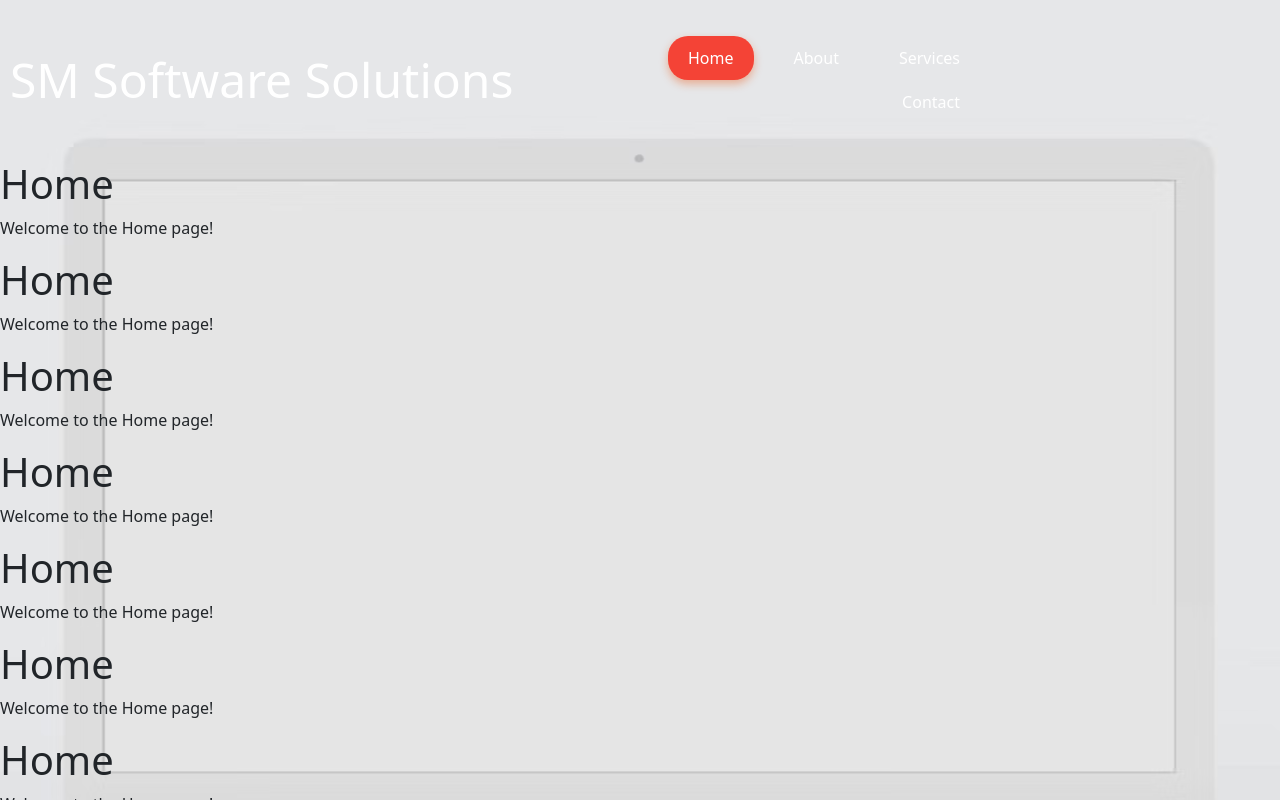
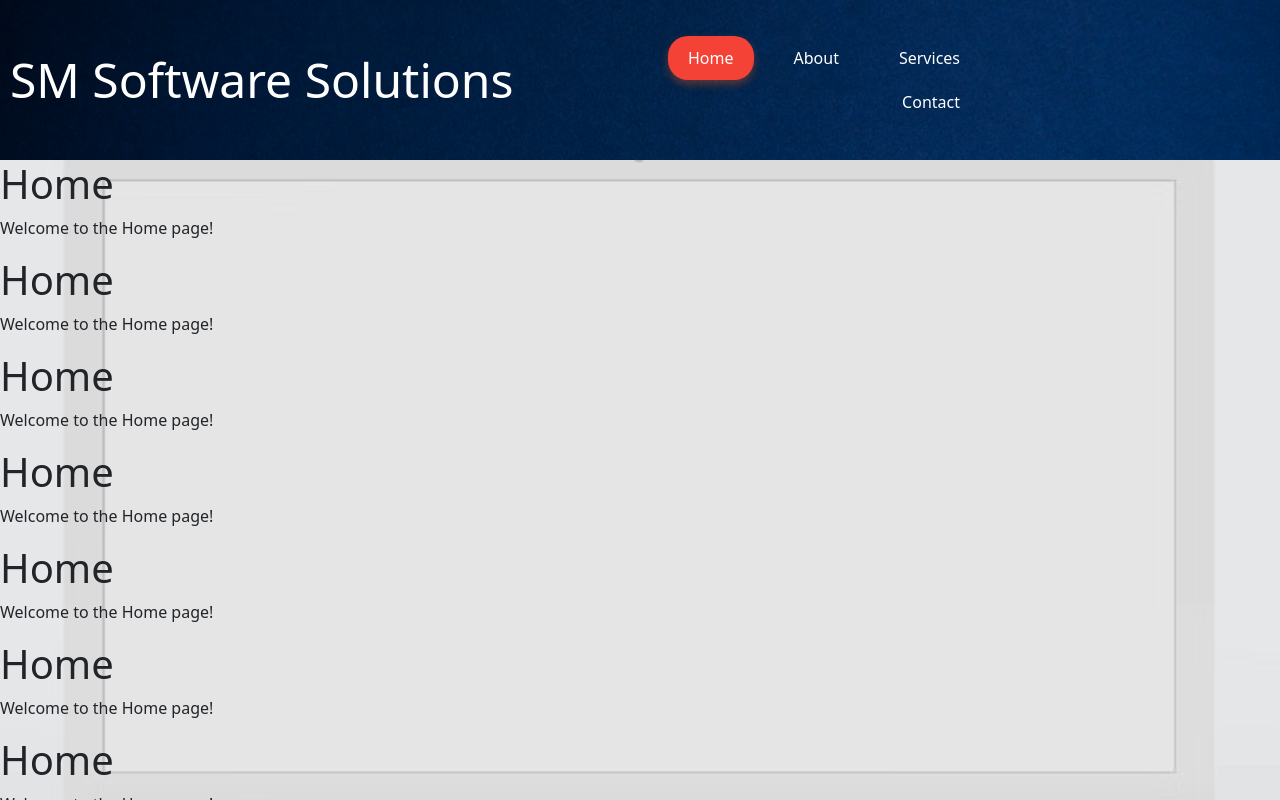
Before and after one commit to srmathivanan/ecommerce, an Angular app: page /main in a window 1280 px wide. Built offline with nearby package versions, Linux system fonts and the light colour scheme.

Commit message:
image path

```diff
--- a/angular.json
+++ b/angular.json
@@ -34,7 +34,8 @@
             "inlineStyleLanguage": "scss",
             "assets": [
               "src/sm.ico",
-              "src/assets"
+              "src/assets",
+              "src/assets/images"
             ],
             "styles": [
               "node_modules/bootstrap/dist/css/bootstrap.min.css",
--- a/src/app/feature/software-solutions-workspace/software-solutions-contents/software-solutions-footer/software-solutions-footer.component.scss
+++ b/src/app/feature/software-solutions-workspace/software-solutions-contents/software-solutions-footer/software-solutions-footer.component.scss
@@ -9,7 +9,7 @@
     /* Footer styles */
     .footer {
         //background-image: linear-gradient(to right, #42A5F5, #1565C0);
-        background: url('/src/header-background.png');
+        background: url('/assets/images/header-background.png');
         background-size: cover;
         color: #fff;
         padding: 40px 0;
--- a/src/app/feature/software-solutions-workspace/software-solutions-header/software-solutions-header.component.scss
+++ b/src/app/feature/software-solutions-workspace/software-solutions-header/software-solutions-header.component.scss
@@ -1,7 +1,7 @@
 :host {
     .header-container {
       //background-image: linear-gradient(to left, #42A5F5, #1565C0);
-      background: url('/src/background.png');
+      background: url('/assets/images/header-background.png');
       background-size: cover;
       min-height: 20vh;
       display: flex;
--- a/src/app/feature/software-solutions-workspace/software-solutions-workspace.component.scss
+++ b/src/app/feature/software-solutions-workspace/software-solutions-workspace.component.scss
@@ -11,7 +11,7 @@
     }
 
     .content-container-page {
-      background: url('/src/background.png');
+      background: url('/assets/images/background.png');
       background-repeat: no-repeat;
       background-attachment: fixed;
       background-size: cover;
```
Also changed, not shown: 3 other files (tests, documents, lock files or other folders).
